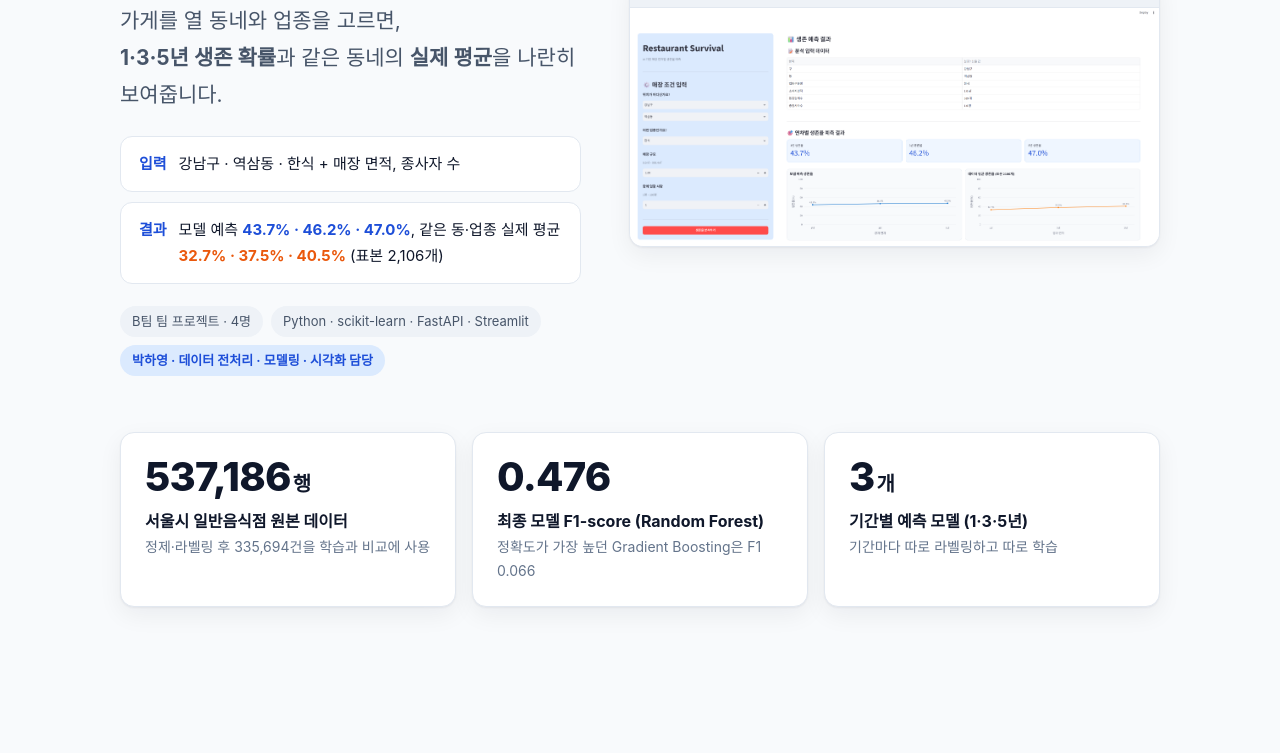
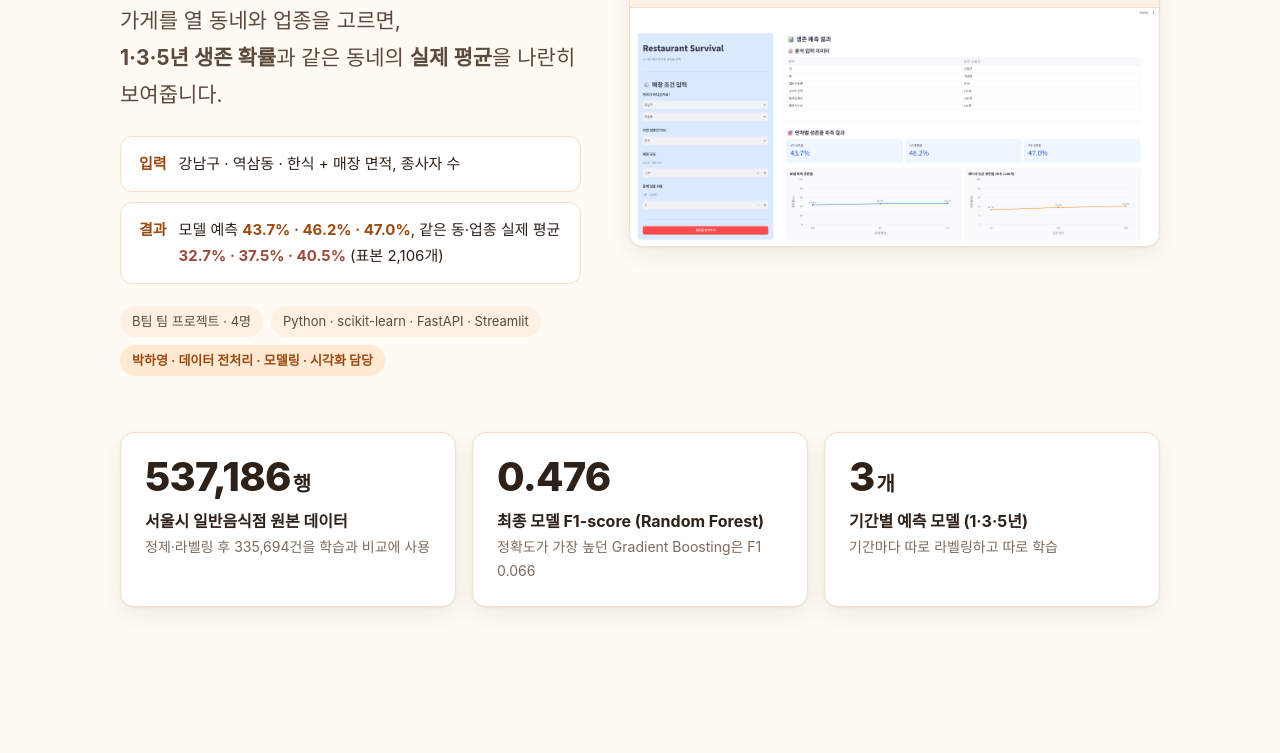
Before and after one commit to hayoung-create/restaurant_survival, a plain HTML site: page index.html in a window 1280 px wide. Shown: the part 286-1039 px from the top of the page. Drawn offline with Linux system fonts and the light colour scheme; a web font is replaced by a local one.

Commit message:
style: 프로젝트 페이지 색상을 포트폴리오 PDF 톤(주황·갈색)으로 변경
- 색상 토큰을 PDF 팔레트 기반으로 교체 (라이트·다크 모드)
- 상단 메뉴 '내가 맡은 일' 강조 배경 제거

Co-Authored-By: Claude Opus 5.5 <noreply@anthropic.com>

```diff
--- a/index.html
+++ b/index.html
@@ -8,42 +8,42 @@
 <link rel="stylesheet" href="https://cdn.jsdelivr.net/gh/orioncactus/pretendard@v1.3.9/dist/web/variable/pretendardvariable-dynamic-subset.min.css">
 <style>
   :root {
-    --bg: #f8fafc;
+    --bg: #fffaf4;
     --surface: #ffffff;
-    --surface-2: #eef2f7;
-    --ink: #0f172a;
-    --ink-2: #475569;
-    --muted: #64748b;
-    --line: #e2e8f0;
-    --deep: #1e293b;
-    --accent: #2563eb;
-    --accent-soft: #dbeafe;
-    --accent-ink: #1d4ed8;
-    --orange: #ea580c;
-    --orange-soft: #ffedd5;
-    --bar: #cbd5e1;
+    --surface-2: #fdf1e4;
+    --ink: #2e2118;
+    --ink-2: #5c4a3d;
+    --muted: #7e6a5a;
+    --line: #f3dfc9;
+    --deep: #2e2118;
+    --accent: #c2601a;
+    --accent-soft: #ffe9d2;
+    --accent-ink: #9a4a12;
+    --orange: #9b4b3a;
+    --orange-soft: #f6dcd3;
+    --bar: #e8d3bf;
     --radius: 14px;
-    --shadow: 0 1px 2px rgba(15, 23, 42, .05), 0 8px 24px rgba(15, 23, 42, .06);
+    --shadow: 0 1px 2px rgba(46, 33, 24, .05), 0 8px 24px rgba(46, 33, 24, .07);
     --font: "Pretendard Variable", Pretendard, -apple-system, BlinkMacSystemFont, "Apple SD Gothic Neo", "Malgun Gothic", sans-serif;
     --mono: ui-monospace, SFMono-Regular, Consolas, "Liberation Mono", monospace;
     color-scheme: light;
   }
   @media (prefers-color-scheme: dark) {
     :root {
-      --bg: #0b1120;
-      --surface: #111a2e;
-      --surface-2: #19243b;
-      --ink: #e5ecf6;
-      --ink-2: #b4c1d4;
-      --muted: #8796ad;
-      --line: #26334d;
-      --deep: #cbd5e1;
-      --accent: #7aa7ff;
-      --accent-soft: #1b2c52;
-      --accent-ink: #9dbdff;
-      --orange: #fb923c;
-      --orange-soft: #3a2414;
-      --bar: #3b4a66;
+      --bg: #1a120c;
+      --surface: #241911;
+      --surface-2: #2f2117;
+      --ink: #f6ebdf;
+      --ink-2: #d9c4b0;
+      --muted: #a8927e;
+      --line: #3d2c1f;
+      --deep: #f3dfc9;
+      --accent: #f4a04a;
+      --accent-soft: #4a2e15;
+      --accent-ink: #f6cfa6;
+      --orange: #e2735a;
+      --orange-soft: #3d1f17;
+      --bar: #5a4434;
       --shadow: 0 1px 2px rgba(0, 0, 0, .3), 0 8px 24px rgba(0, 0, 0, .25);
       color-scheme: dark;
     }
@@ -74,7 +74,6 @@
   .nav ul::-webkit-scrollbar { display: none; }
   .nav a.link { display: block; padding: 6px 12px; border-radius: 999px; text-decoration: none; font-size: 14px; color: var(--ink-2); white-space: nowrap; }
   .nav a.link:hover { background: var(--surface-2); color: var(--ink); }
-  .nav a.link.me { background: var(--accent-soft); color: var(--accent-ink); font-weight: 700; }
 
   /* 공통 */
   section { padding: 88px 0; }
```
